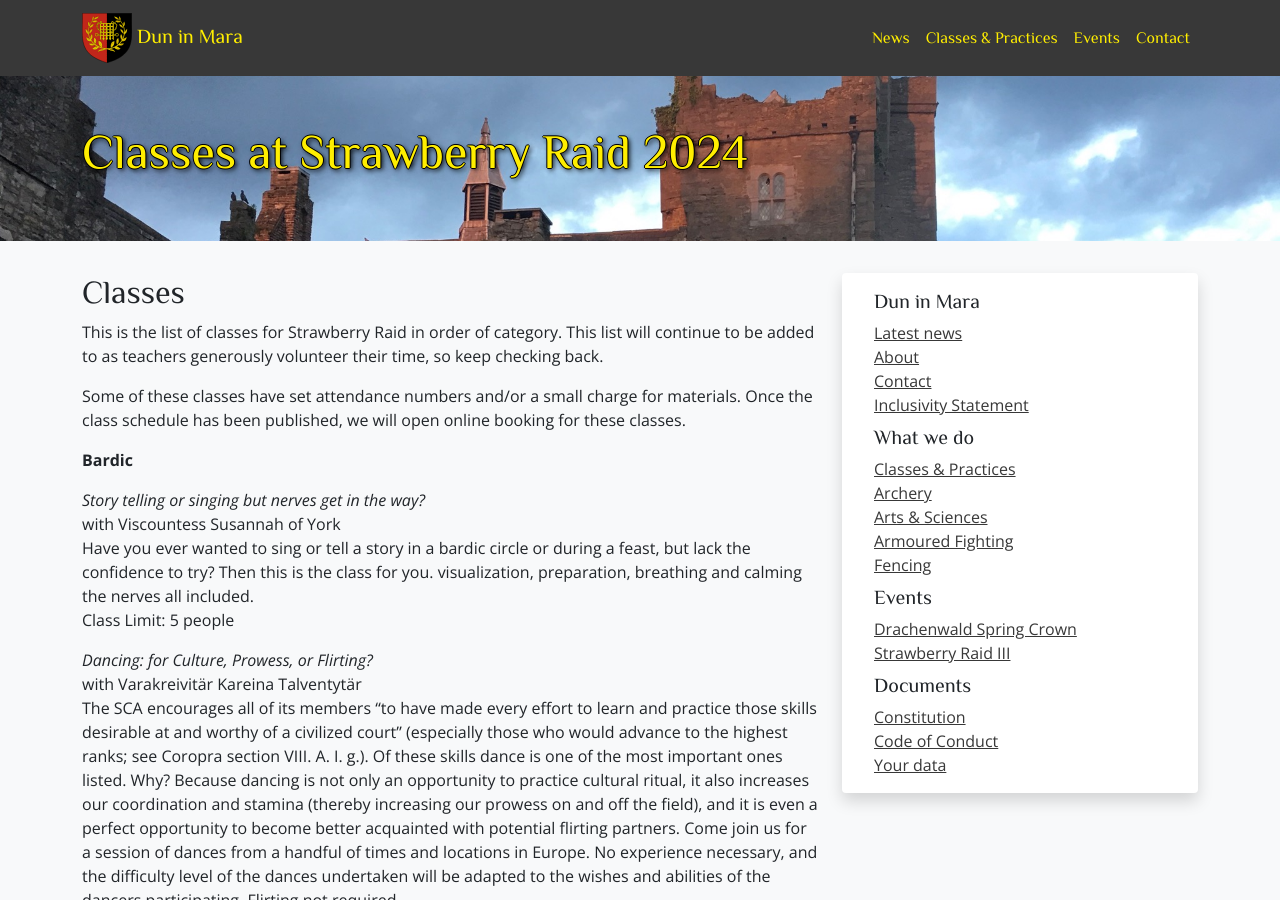
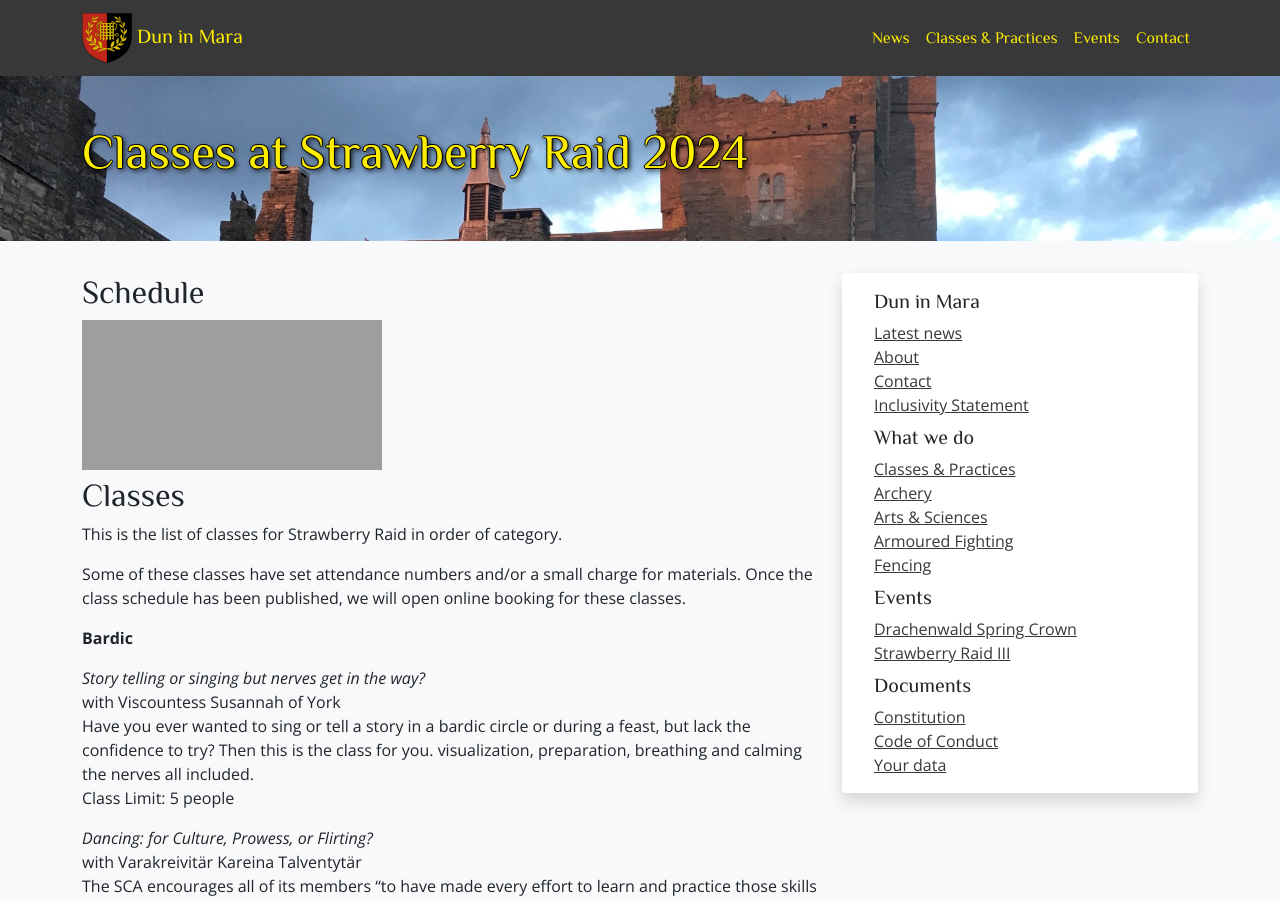
Before and after one commit to drachenwald/dun-in-mara, a Jekyll site: the page built from events/2024/strawberry-raid-iii/classes.md, in a window 1280 px wide and 900 px high. Built offline with Jekyll 4.4.1, drawn with Linux system fonts in a browser that asks for light colours; comment, search, counter and statistics services are not loaded; grey boxes are pictures that could not be loaded.

Commit message:
A&S Updates

```diff
--- a/events/2024/strawberry-raid-iii/classes.md
+++ b/events/2024/strawberry-raid-iii/classes.md
@@ -4,9 +4,13 @@ featuredImage: ../../../../images/sigginstowncastlefireplace.jpg
 excerpt: "30 May-3 June 2024. Sigginstown Castle, Co. Wexford, Ireland."
 ---
 
+## Schedule
+
+<iframe src="https://docs.google.com/spreadsheets/d/e/2PACX-1vQhRhayXIT3e-bEBijtcuRwg6BswiNjzM2eShXi-0IVtAFnbYu_vMIK7JQa7ARX8mvaMft-QcmMz1gc/pubhtml?widget=true&headers=false"></iframe>
+
 ## Classes
 
-<p>This is the list of classes for Strawberry Raid in order of category. This list will continue to be added to as teachers generously volunteer their time, so keep checking back.</p>
+<p>This is the list of classes for Strawberry Raid in order of category.</p>
 
 <p>Some of these classes have set attendance numbers and/or a small charge for materials.  Once the class schedule has been published, we will open online booking for these classes.</p>
 
```
Also changed, not shown: events/2024/strawberry-raid-iii/index.md (+1 -1 lines).
